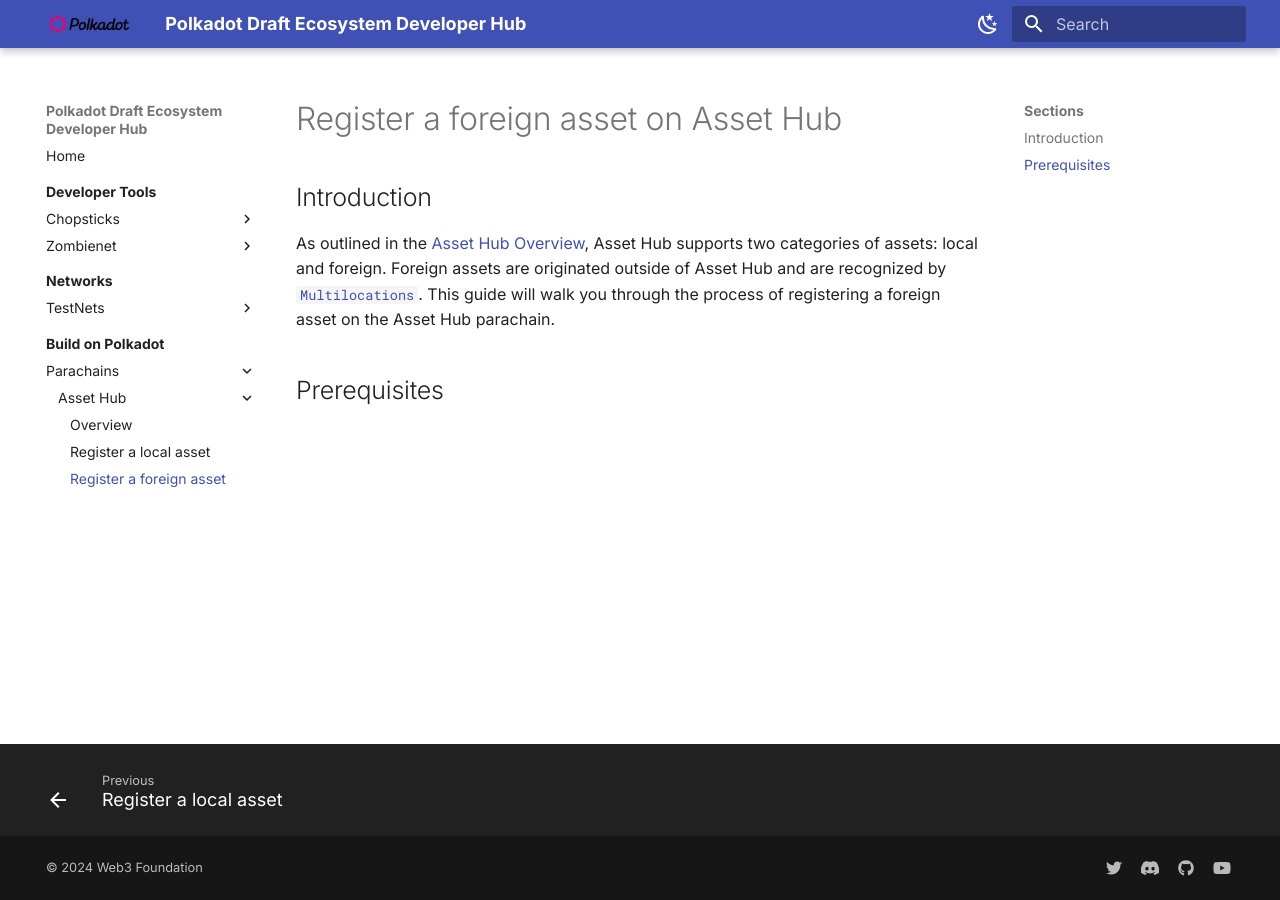
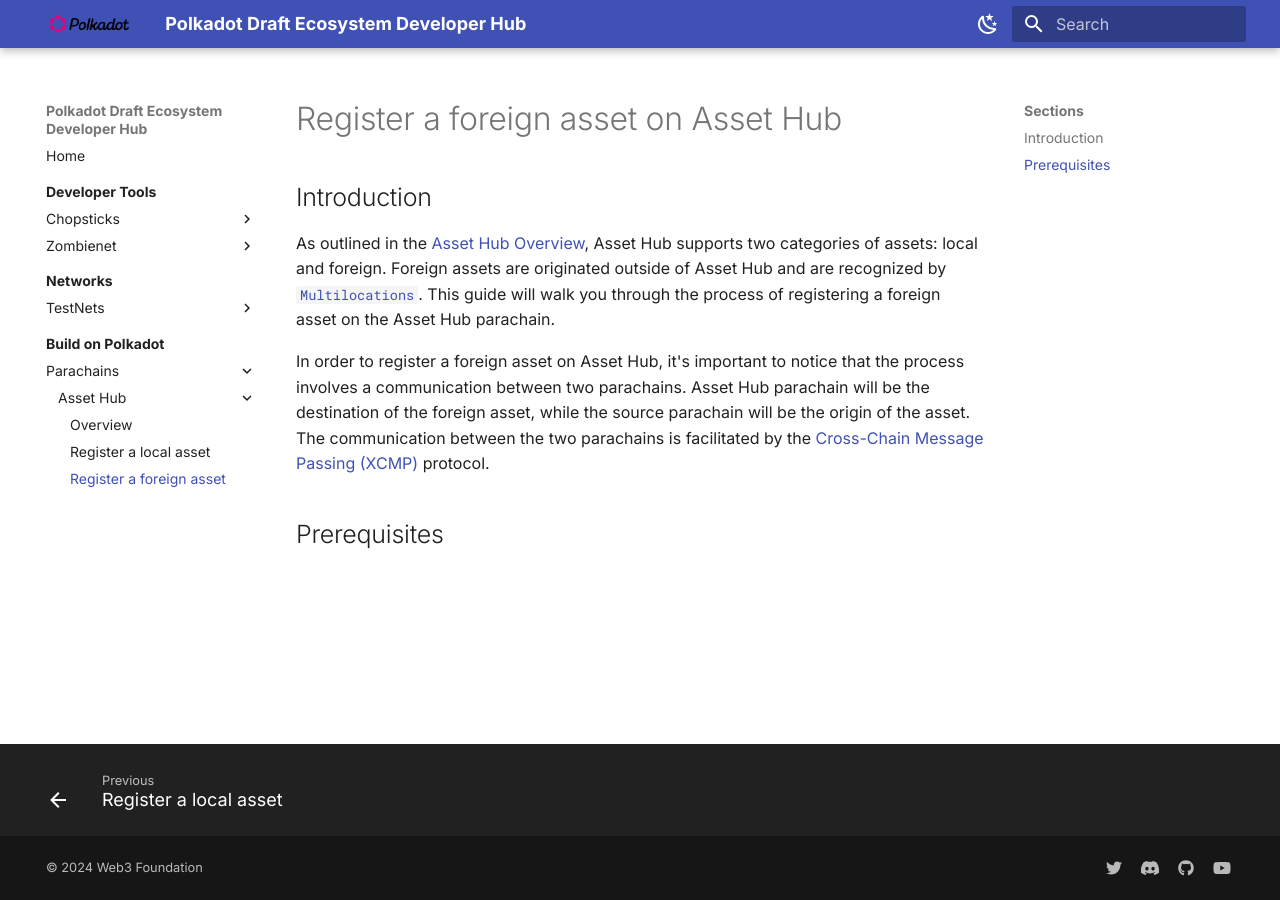
Before and after one commit to papermoonio/polkadot-ecosystem-docs-draft, an MkDocs documentation site: the page built from docs/build-on-polkadot/parachains/asset-hub/register-a-foreign-asset.md, in a window 1280 px wide. Built offline with MkDocs 1.6.1 and Material for MkDocs 9.7.7, drawn with Linux system fonts in a browser that asks for light colours.

Commit message:
fix: complementing intro

```diff
--- a/docs/build-on-polkadot/parachains/asset-hub/register-a-foreign-asset.md
+++ b/docs/build-on-polkadot/parachains/asset-hub/register-a-foreign-asset.md
@@ -9,4 +9,6 @@
 
 As outlined in the [Asset Hub Overview](./overview.md#foreign-assets){target=_blank}, Asset Hub supports two categories of assets: local and foreign. Foreign assets are originated outside of Asset Hub and are recognized by [`Multilocations`](https://wiki.polkadot.network/docs/learn/xcm/fundamentals/multilocation-summary){target=_blank}. This guide will walk you through the process of registering a foreign asset on the Asset Hub parachain.
 
+In order to register a foreign asset on Asset Hub, it's important to notice that the process involves a communication between two parachains. Asset Hub parachain will be the destination of the foreign asset, while the source parachain will be the origin of the asset. The communication between the two parachains is facilitated by the [Cross-Chain Message Passing (XCMP)](https://wiki.polkadot.network/docs/learn-xcm){target=_blank} protocol.
+
 ## Prerequisites
```
